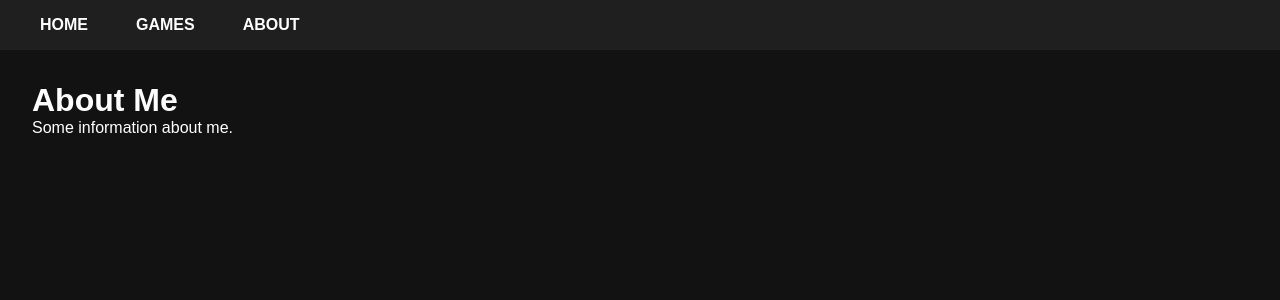
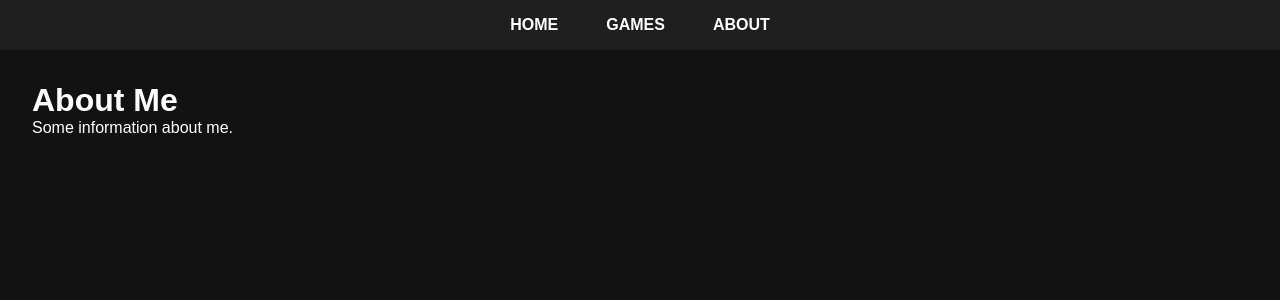
Before and after one commit to Noxtibe/noxtibe.github.io, a Jekyll site: the page built from about.md, in a window 1280 px wide. Shown: the top 300 px of the page. Built offline with Jekyll 4.4.1, drawn with Linux system fonts in a browser that asks for light colours.

Commit message:
Update default.html

```diff
--- a/_layouts/default.html
+++ b/_layouts/default.html
@@ -22,7 +22,7 @@
     /* Navbar styles */
     .navbar {
       display: flex;
-      justify-content: space-between; /* Keep hamburger on the left, menu centered on desktop */
+      justify-content: center; /* Center menu on desktop */
       align-items: center;
       background-color: #1f1f1f;
       padding: 1rem;
@@ -47,13 +46,14 @@
       color: #00adb5;
     }
 
-    /* Hamburger icon (hidden on desktop) */
+    /* Hamburger icon (hidden on desktop, absolute right on mobile) */
     .hamburger {
       display: none;
       font-size: 2rem;
       cursor: pointer;
       user-select: none;
-      margin-left: auto; /* Push hamburger to the right on mobile */
+      position: absolute;
+      right: 1rem;
     }
 
     /* Mobile menu (hidden by default) */
@@ -144,15 +144,15 @@
   <!-- Navbar -->
   <div class="navbar">
 
-    <!-- Hamburger icon -->
-    <div class="hamburger" onclick="toggleMenu()">☰</div>
-
-    <!-- Desktop menu -->
+    <!-- Desktop menu (centered) -->
     <div class="menu">
       <a href="{{ '/' | relative_url }}">HOME</a>
       <a href="{{ '/games/' | relative_url }}">GAMES</a>
       <a href="{{ '/about/' | relative_url }}">ABOUT</a>
     </div>
+
+    <!-- Hamburger icon (only on mobile, absolute right) -->
+    <div class="hamburger" onclick="toggleMenu()">☰</div>
 
     <!-- Mobile menu -->
     <div class="mobile-menu" id="mobileMenu">
```
Also changed, not shown: other parts of _layouts/default.html (+1 -2 lines).
